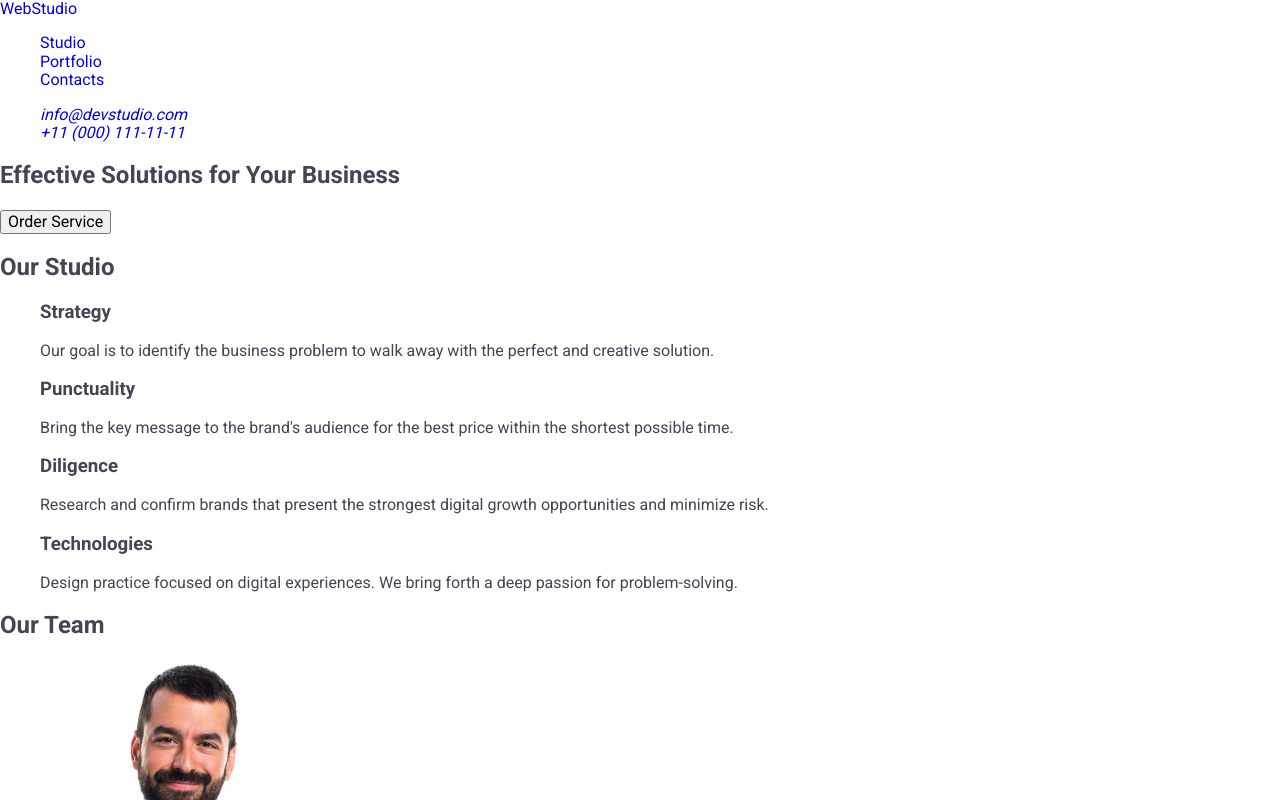
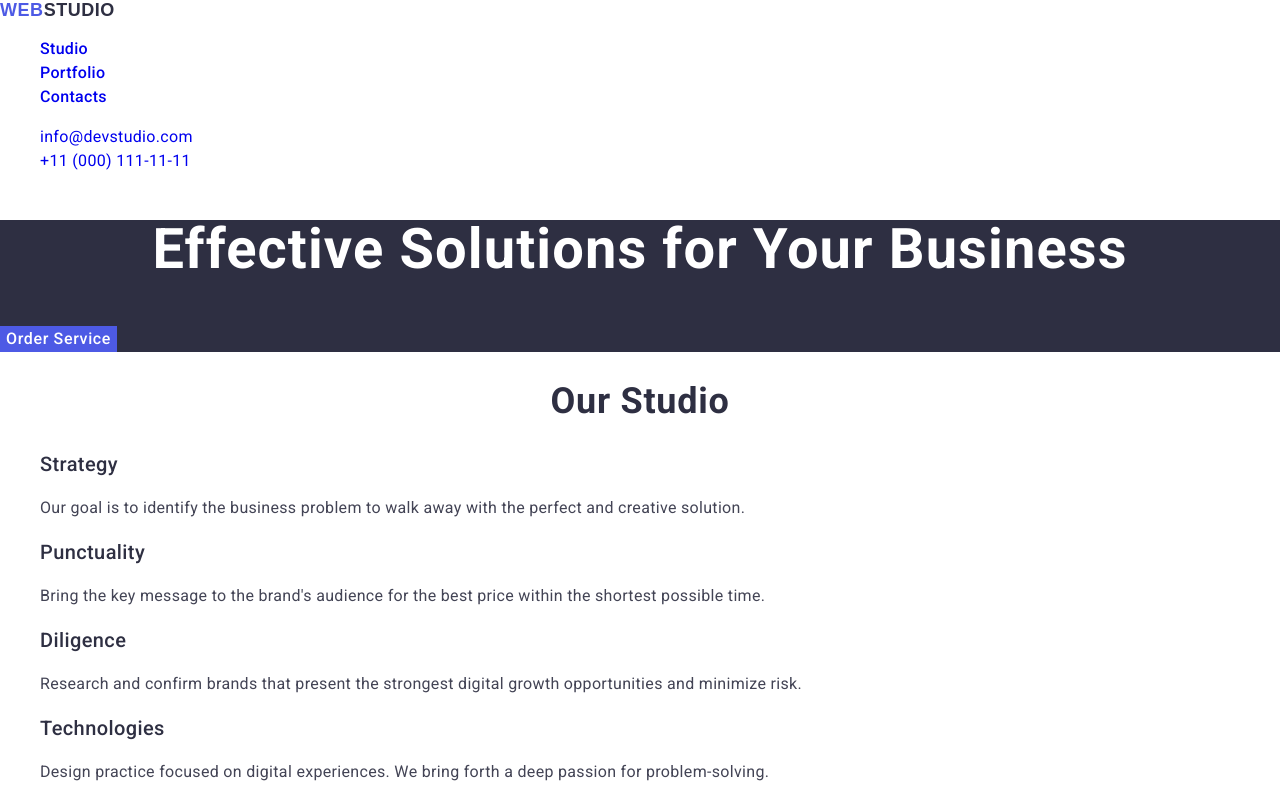
Before and after one commit to SemenHerasymiuk/goit-markup-hw-02, a plain HTML site: page index.html in a window 1280 px wide. Shown: the top 800 px of the page. Drawn offline with nearby package versions, Linux system fonts and the light colour scheme.

Commit message:
add all styles

```diff
--- a/css/styles.css
+++ b/css/styles.css
@@ -5,9 +5,122 @@ body {
 }
 
 a {
-  text-decoration-line: none;
+  text-decoration: none;
 }
 
 ul {
   list-style-type: none;
 }
+
+/* Header styles */
+
+.logo {
+  font-family: "Railway", sans-serif;
+  font-weight: 700;
+  font-size: 18px;
+  line-height: 1.17;
+  letter-spacing: 0.03em;
+  text-transform: uppercase;
+  color: #2e2f42;
+}
+
+.logo-blue {
+  color: #4d5ae5;
+}
+
+.nav-header {
+  font-weight: 500;
+  font-size: 16px;
+  line-height: 1.5;
+  letter-spacing: 0.02em;
+  color: #2e2f42;
+}
+
+.nav-header a:hover,
+.nav-header a:active {
+  color: #404bbf;
+}
+
+.contacts-nav {
+  font-weight: 400;
+  font-size: 16px;
+  font-style: normal;
+  line-height: 1.5;
+  letter-spacing: 0.02em;
+}
+
+.contacts-nav a:hover {
+  color: #404bbf;
+}
+
+/* Main section styles */
+
+/* Section with Main header and button */
+.header-section {
+  background: #2e2f42;
+}
+
+.main-header-section {
+  font-weight: 700;
+  font-size: 56px;
+  line-height: 1.07;
+  letter-spacing: 0.02em;
+  text-align: center;
+  color: #ffffff;
+}
+
+.button-header-section {
+  font-weight: 500;
+  font-size: 16px;
+  line-height: 1.5;
+  letter-spacing: 0.04em;
+  color: #ffffff;
+  background: #4d5ae5;
+  border: none;
+}
+
+.button-header-section:hover {
+  background: #404bbf;
+}
+
+/* Section styles */
+.header-sections {
+  font-weight: 700;
+  font-size: 36px;
+  line-height: 1.11;
+  letter-spacing: 0.02em;
+  color: var(--navy-blue);
+  color: #2e2f42;
+}
+
+.title-sections {
+  font-weight: 500;
+  font-size: 20px;
+  line-height: 1.2;
+  letter-spacing: 0.02em;
+  color: #2e2f42;
+}
+
+.text-content-sections {
+  font-weight: 400;
+  font-size: 16px;
+  line-height: 1.5;
+  letter-spacing: 0.02em;
+}
+
+.text-center {
+  text-align: center;
+}
+
+.team-section {
+  background-color: #f4f4fd;
+}
+
+/* Footer Section */
+.footer-section {
+  background-color: #2e2f42;
+}
+
+.footer-text {
+  color: #f4f4fd;
+}
--- a/index.html
+++ b/index.html
@@ -18,15 +18,17 @@
   <body>
     <header>
       <nav>
-        <a href="./index.html">WebStudio</a>
-        <ul>
+        <a class="logo" href="./index.html"
+          ><span class="logo-blue">Web</span>Studio</a
+        >
+        <ul class="nav-header">
           <li><a href="#studio">Studio</a></li>
           <li><a href="#portfolio">Portfolio</a></li>
           <li><a href="#contacts">Contacts</a></li>
         </ul>
       </nav>
       <address>
-        <ul>
+        <ul class="contacts-nav">
           <li>
             <a href="mailto:info@devstudio.com">info@devstudio.com</a>
           </li>
@@ -38,38 +40,42 @@
     </header>
 
     <main>
-      <section>
-        <h1>Effective Solutions for Your Business</h1>
-        <button type="button">Order Service</button>
+      <section class="header-section">
+        <h1 class="main-header-section">
+          Effective Solutions for Your Business
+        </h1>
+        <button class="button-header-section" type="button">
+          Order Service
+        </button>
       </section>
 
       <section id="studio">
-        <h2>Our Studio</h2>
+        <h2 class="header-sections text-center">Our Studio</h2>
         <ul>
           <li>
-            <h3>Strategy</h3>
-            <p>
+            <h3 class="title-sections">Strategy</h3>
+            <p class="text-content-sections">
               Our goal is to identify the business problem to walk away with the
               perfect and creative solution.
             </p>
           </li>
           <li>
-            <h3>Punctuality</h3>
-            <p>
+            <h3 class="title-sections">Punctuality</h3>
+            <p class="text-content-sections">
               Bring the key message to the brand's audience for the best price
               within the shortest possible time.
             </p>
           </li>
           <li>
-            <h3>Diligence</h3>
-            <p>
+            <h3 class="title-sections">Diligence</h3>
+            <p class="text-content-sections">
               Research and confirm brands that present the strongest digital
               growth opportunities and minimize risk.
             </p>
           </li>
           <li>
-            <h3>Technologies</h3>
-            <p>
+            <h3 class="title-sections">Technologies</h3>
+            <p class="text-content-sections">
               Design practice focused on digital experiences. We bring forth a
               deep passion for problem-solving.
             </p>
@@ -77,8 +83,8 @@
         </ul>
       </section>
 
-      <section>
-        <h2>Our Team</h2>
+      <section class="team-section">
+        <h2 class="header-sections text-center">Our Team</h2>
         <ul>
           <li>
             <img
@@ -86,13 +92,13 @@
               alt="Mark Guerrero"
               width="264"
             />
-            <h3>Mark Guerrero</h3>
-            <p>Product Designer</p>
+            <h3 class="title-sections text-center">Mark Guerrero</h3>
+            <p class="text-content-sections text-center">Product Designer</p>
           </li>
           <li>
             <img src="./images/tom-ford.jpg" alt="Tom Ford" width="264" />
-            <h3>Tom Ford</h3>
-            <p>Frontend Developer</p>
+            <h3 class="title-sections text-center">Tom Ford</h3>
+            <p class="text-content-sections text-center">Frontend Developer</p>
           </li>
           <li>
             <img
@@ -100,8 +106,8 @@
               alt="Camila Garcia"
               width="264"
             />
-            <h3>Camila Garcia</h3>
-            <p>Marketing</p>
+            <h3 class="title-sections text-center">Camila Garcia</h3>
+            <p class="text-content-sections text-center">Marketing</p>
           </li>
           <li>
             <img
@@ -109,14 +115,14 @@
               alt="Daniel Wilson"
               width="264"
             />
-            <h3>Daniel Wilson</h3>
-            <p>UI Designer</p>
+            <h3 class="title-sections text-center">Daniel Wilson</h3>
+            <p class="text-content-sections text-center">UI Designer</p>
           </li>
         </ul>
       </section>
 
-      <section>
-        <h2>Our Portfolio</h2>
+      <section id="portfolio">
+        <h2 class="header-sections text-center">Our Portfolio</h2>
         <ul>
           <li>
             <img
@@ -125,8 +131,8 @@
               width="360"
               height="300"
             />
-            <h3>Banking App</h3>
-            <p>App</p>
+            <h3 class="title-sections">Banking App</h3>
+            <p class="text-content-sections">App</p>
           </li>
           <li>
             <img
@@ -135,8 +141,8 @@
               width="360"
               height="300"
             />
-            <h3>Cashless Payment</h3>
-            <p>Marketing</p>
+            <h3 class="title-sections">Cashless Payment</h3>
+            <p class="text-content-sections">Marketing</p>
           </li>
           <li>
             <img
@@ -145,8 +151,8 @@
               width="360"
               height="300"
             />
-            <h3>Meditation App</h3>
-            <p>App</p>
+            <h3 class="title-sections">Meditation App</h3>
+            <p class="text-content-sections">App</p>
           </li>
           <li>
             <img
@@ -155,8 +161,8 @@
               width="360"
               height="300"
             />
-            <h3>Taxi Service</h3>
-            <p>Marketing</p>
+            <h3 class="title-sections">Taxi Service</h3>
+            <p class="text-content-sections">Marketing</p>
           </li>
           <li>
             <img
@@ -165,8 +171,8 @@
               width="360"
               height="300"
             />
-            <h3>Screen Illustrations</h3>
-            <p>Design</p>
+            <h3 class="title-sections">Screen Illustrations</h3>
+            <p class="text-content-sections">Design</p>
           </li>
           <li>
             <img
@@ -175,16 +181,18 @@
               width="360"
               height="300"
             />
-            <h3>Online Courses</h3>
-            <p>Marketing</p>
+            <h3 class="title-sections">Online Courses</h3>
+            <p class="text-content-sections">Marketing</p>
           </li>
         </ul>
       </section>
     </main>
 
-    <footer>
-      <a href="./index.html">WebStudio</a>
-      <p>
+    <footer class="footer-section">
+      <a class="logo footer-text" href="./index.html"
+        ><span class="logo-blue">Web</span>Studio</a
+      >
+      <p class="text-content-sections footer-text">
         Increase the flow of customers and sales for your business with digital
         marketing & growth solutions.
       </p>
```
